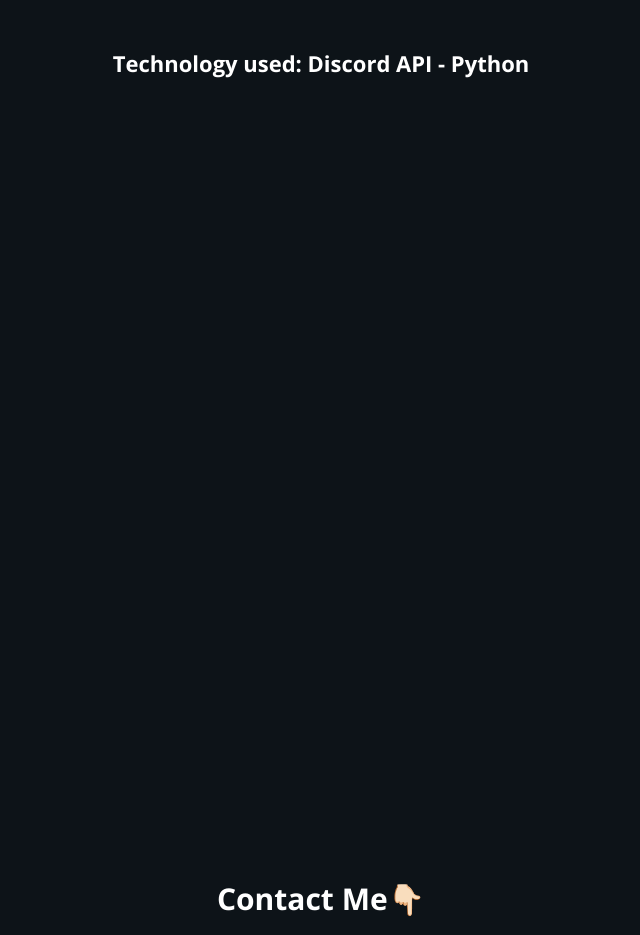
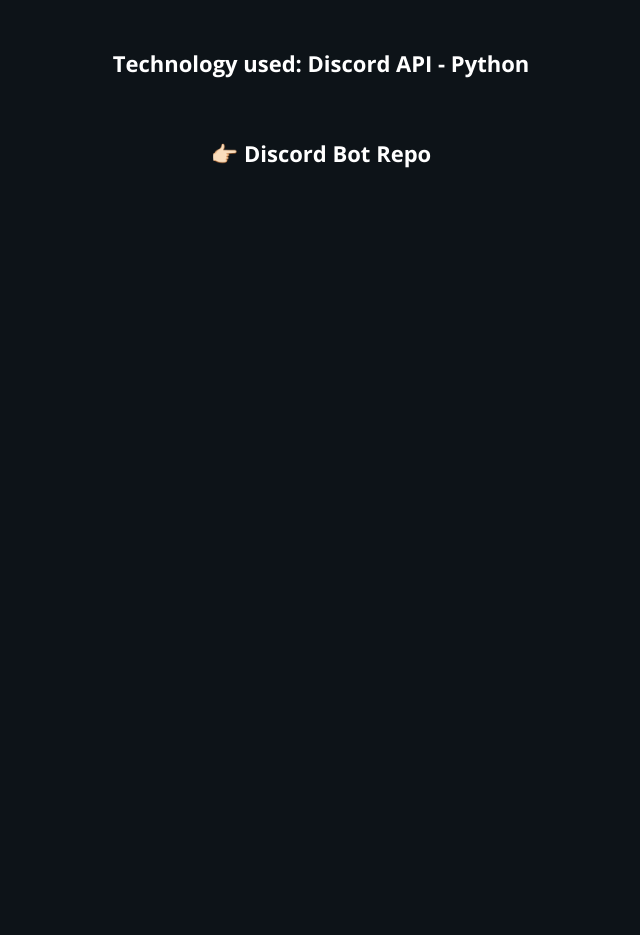
Before and after one commit to RitsuCloud/RitsuCloud.github.io, a React (Create React App) app: page / in a window 1280 px wide. Shown: the part 5721-6656 px from the top of the page, without its empty margins (349-989 px from the left). Built offline with nearby package versions, Linux system fonts and the light colour scheme.

Commit message:
added links to the discord bot repo

```diff
--- a/src/App.js
+++ b/src/App.js
@@ -72,6 +72,9 @@
       <div className='bot-description hidden'>
         Technology used: Discord API - Python<br></br>
 
+        <br></br>
+        <br></br>
+        <a href="https://github.com/RitsuCloud/discord-bot">👉🏻 Discord Bot Repo</a>
       </div>
     </div>
   );
```
